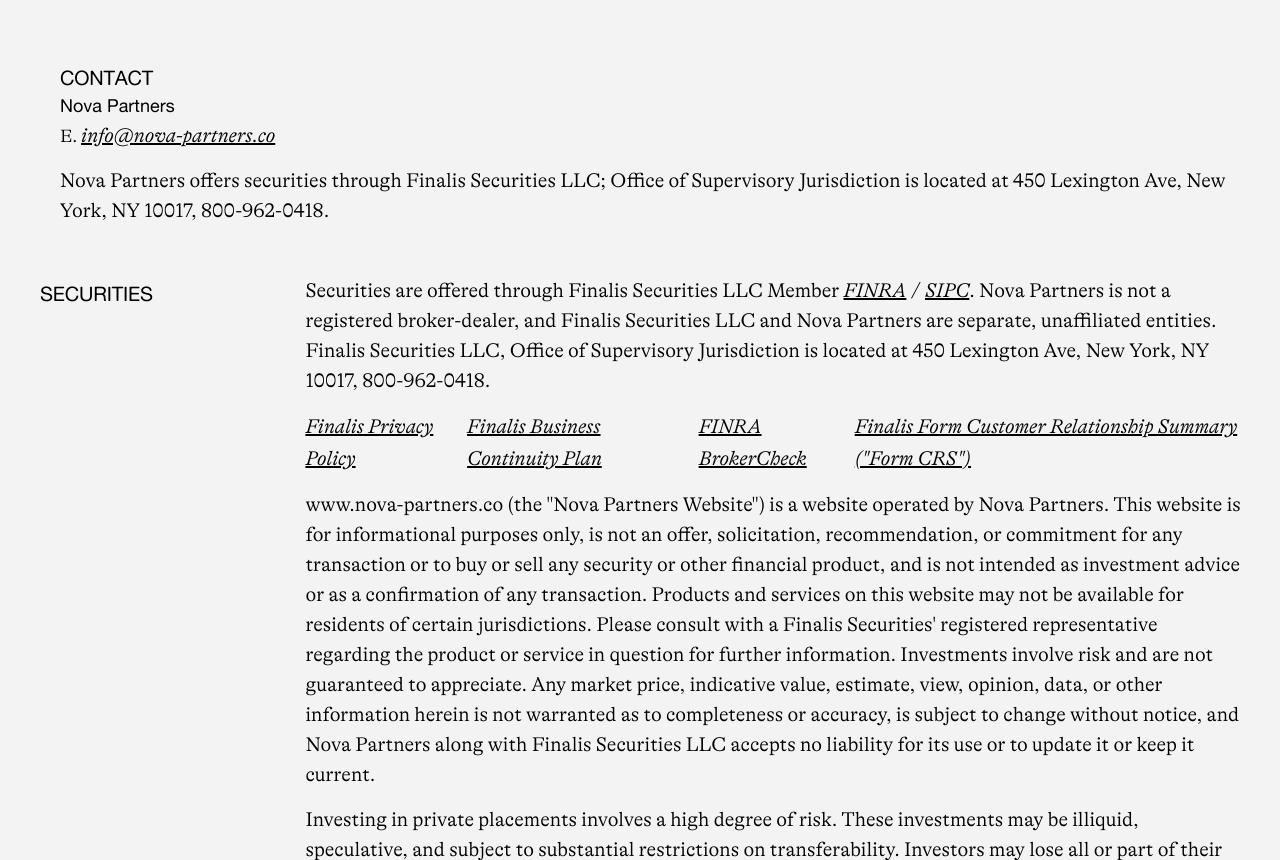
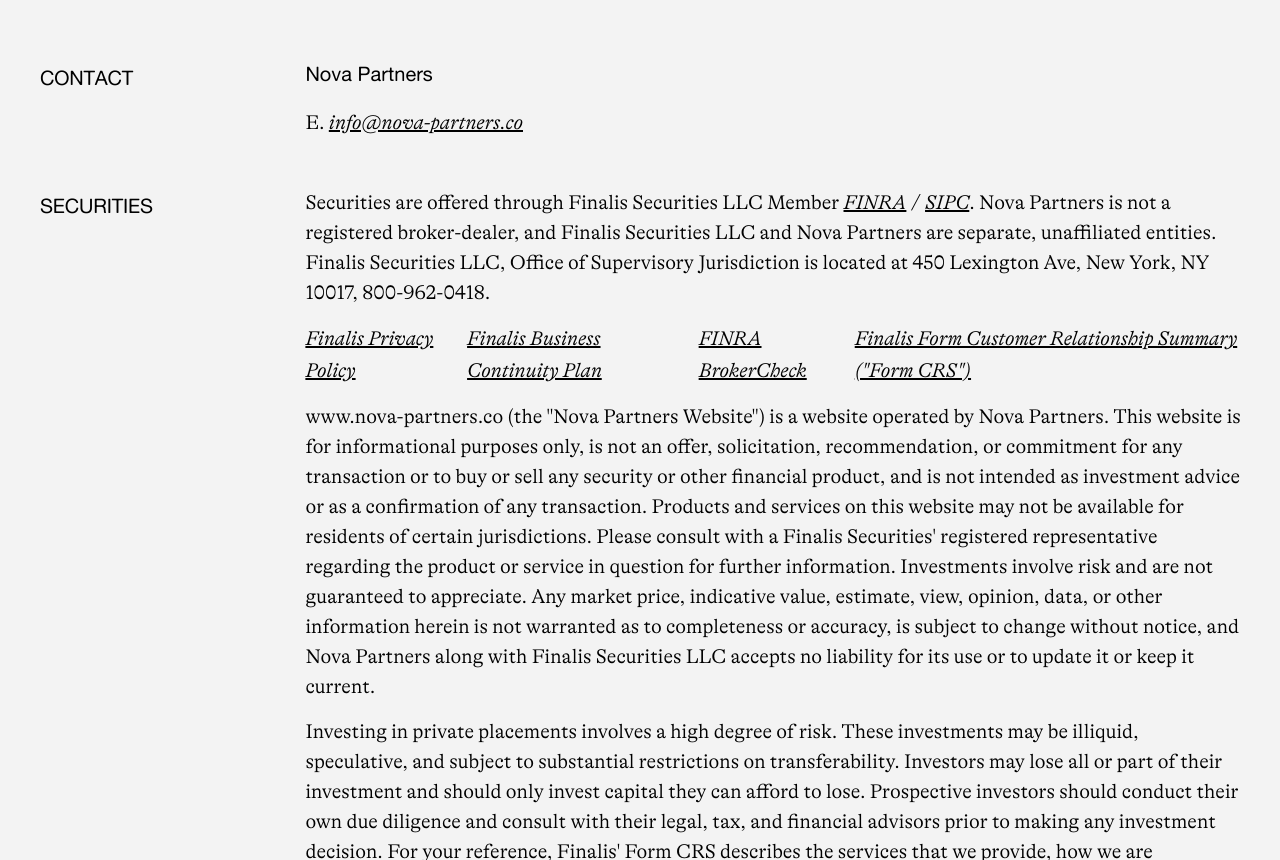
Before and after one commit to ryk-9/nova, a website: page index.html in a window 1280 px wide. Shown: the part 2212-3072 px from the top of the page. Drawn offline with nearby package versions, Linux system fonts and the light colour scheme.

Commit message:
update contact formatting

```diff
--- a/index.html
+++ b/index.html
@@ -138,10 +138,6 @@
           <p class="contact-email">
             E. <a href="mailto:info@nova-partners.co" class="link">info@nova-partners.co</a>
           </p>
-          <p class="disclaimer">
-            Nova Partners offers securities through Finalis Securities LLC; Office of Supervisory Jurisdiction is
-            located at 450 Lexington Ave, New York, NY 10017, 800-962-0418.
-          </p>
         </div>
       </section>
       <section class="securities">
--- a/static/css/responsive.css
+++ b/static/css/responsive.css
@@ -582,6 +582,54 @@
     margin-top: 15px;
   }
 
+  /* Contact section */
+  .contact {
+    display: grid;
+    grid-template-areas: "title content";
+    grid-template-columns: 18vw 1fr;
+    align-items: start;
+    padding: 0 20px 0 40px;
+    margin-top: var(--spacing-xl);
+  }
+
+  .contact .section-title {
+    grid-area: title;
+    font-family: var(--font-secondary);
+    font-weight: 400;
+    font-size: 20px;
+    letter-spacing: -0.2px;
+    margin: 0;
+    padding-top: 0;
+  }
+
+  .contact-content {
+    grid-area: content;
+    margin-left: var(--spacing-lg);
+    max-width: 95%;
+  }
+
+  .contact-name {
+    font-family: var(--font-secondary);
+    font-weight: 400;
+    font-size: 20px;
+    line-height: 1.4;
+    margin-bottom: 10px;
+  }
+
+  .contact-email {
+    font-family: var(--font-primary);
+    font-weight: 300;
+    font-size: 20px;
+    line-height: 1.5;
+    margin-bottom: 15px;
+  }
+
+  .contact .disclaimer {
+    font-size: 20px;
+    line-height: 1.5;
+    max-width: 100%;
+  }
+
   /* Securities section */
   .securities {
     display: grid;
```
